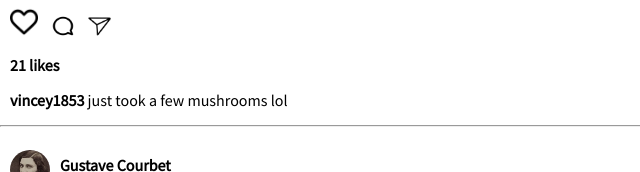
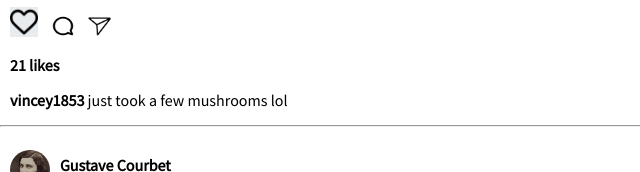
Before and after one commit to prachi1710/oldagram, a website built with Vite: page index.html in a window 1280 px wide. In both pictures the pointer is over the picture 21 px from the left and 556 px from the top of the page. Shown: the part 538-710 px from the top of the page, 0-640 px from the left. Built offline with nearby package versions, Linux system fonts and the light colour scheme.

Commit message:
updated index.css

```diff
--- a/index.css
+++ b/index.css
@@ -60,6 +60,7 @@ html, body {
 .icon-reaction-3:hover{
     height: 30px;
     width: 28px;
+    background-color: #E9ECEF;
 }
 .sp2{
     font-weight: bold;
```
